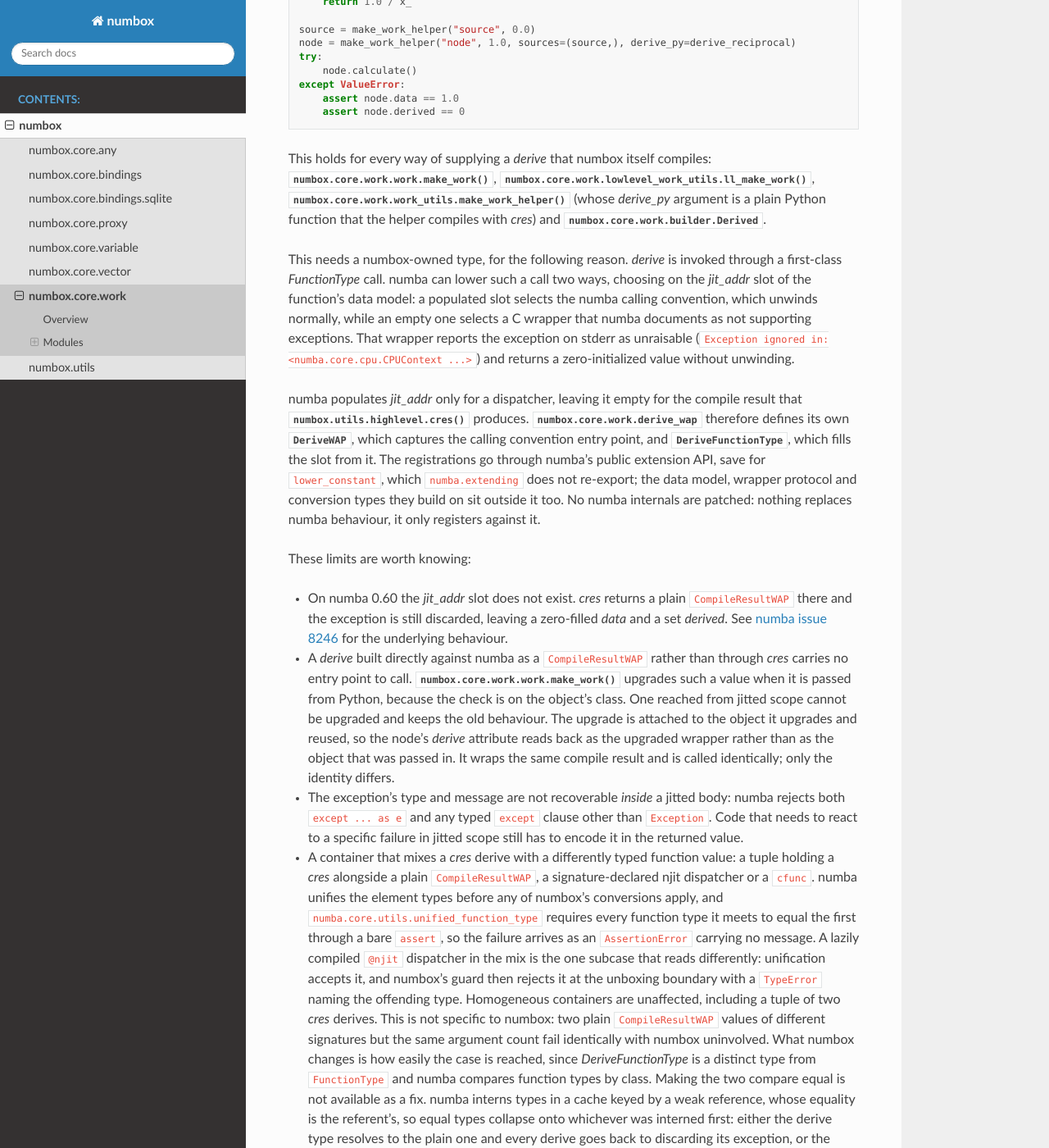
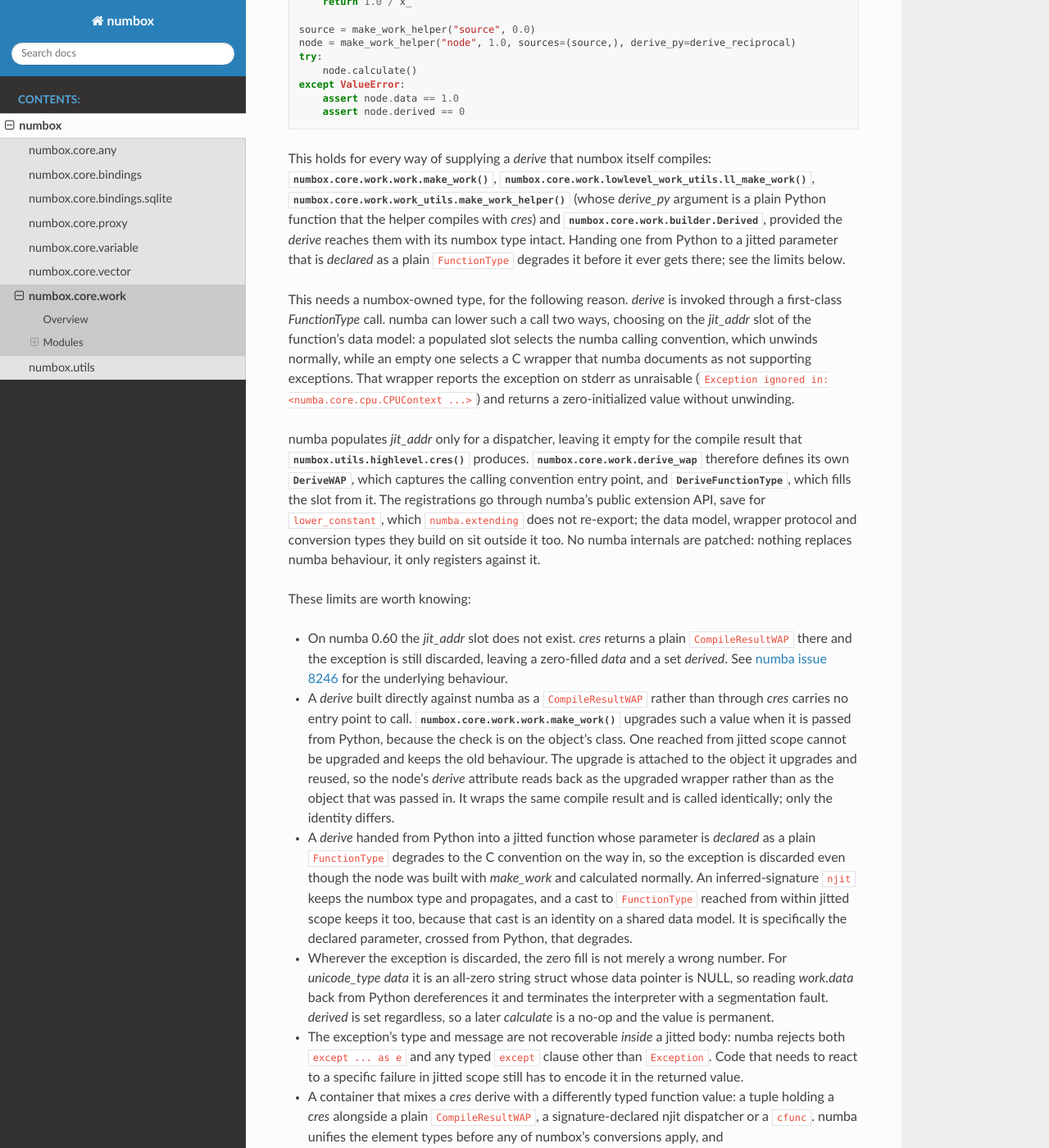
Before and after one commit to Goykhman/numbox, a Sphinx documentation site: the page built from docs/numbox.core.work.rst, in a window 1280 px wide and 1400 px high, scrolled down 11013 px. Shown: the whole window at 82% size. Built offline with Sphinx 7.4.7 and the Read the Docs theme 3.1.0, drawn with Linux system fonts in a browser that asks for light colours.

Commit message:
Narrow the propagation guarantee to what actually holds
The rst scoped the guarantee as every way of supplying a derive that numbox
compiles, naming make_work, ll_make_work, make_work_helper and Derived. A cres
derive supplied through make_work and calculated still discards its exception
when the enclosing jitted frame declares its parameter as a plain FunctionType:
can_convert_to degrades the value on the way in and numba's unbox leaves
jit_addr null. Measured against the tip: an inferred-signature njit raises, the
declared-FunctionType njit beside it returns 0.0, and Python scope raises.

can_convert_to's own docstring stated the same fact inverted, attributing the
degrade to the declared type rather than to the Python boundary. A cast to the
same declared type reached from within jitted scope keeps the populated slot,
because that cast is an identity on a shared FunctionModel, so one source-level
call site has two exception semantics depending on where the value came from.

Also restores the consequence of the zero fill for unicode_type data, which the
rst carried before this branch and which is still live wherever the exception is
discarded: the payload is a string struct with a NULL data pointer, and reading
it back from Python terminates the interpreter. Verified at the tip, exit 139.
The Work.derive docstring's closed count of two residual cases is widened: a
cfunc is not upgraded either, and the declared-parameter case above is a fourth.

```diff
--- a/docs/numbox.core.work.rst
+++ b/docs/numbox.core.work.rst
@@ -544,7 +544,9 @@ This holds for every way of supplying a `derive` that numbox itself compiles:
 :func:`numbox.core.work.lowlevel_work_utils.ll_make_work`,
 :func:`numbox.core.work.work_utils.make_work_helper` (whose `derive_py` argument is a
 plain Python function that the helper compiles with `cres`) and
-:class:`numbox.core.work.builder.Derived`.
+:class:`numbox.core.work.builder.Derived`, provided the `derive` reaches them with its
+numbox type intact. Handing one from Python to a jitted parameter that is *declared* as
+a plain ``FunctionType`` degrades it before it ever gets there; see the limits below.
 
 This needs a numbox-owned type, for the following reason.
 `derive` is invoked through a first-class `FunctionType` call. numba can lower such a
@@ -578,6 +580,18 @@ These limits are worth knowing:
   is attached to the object it upgrades and reused, so the node's `derive` attribute reads
   back as the upgraded wrapper rather than as the object that was passed in. It wraps the
   same compile result and is called identically; only the identity differs.
+- A `derive` handed from Python into a jitted function whose parameter is *declared* as a
+  plain ``FunctionType`` degrades to the C convention on the way in, so the exception is
+  discarded even though the node was built with `make_work` and calculated normally. An
+  inferred-signature ``njit`` keeps the numbox type and propagates, and a cast to
+  ``FunctionType`` reached from within jitted scope keeps it too, because that cast is an
+  identity on a shared data model. It is specifically the declared parameter, crossed from
+  Python, that degrades.
+- Wherever the exception is discarded, the zero fill is not merely a wrong number. For
+  `unicode_type` `data` it is an all-zero string struct whose data pointer is NULL, so
+  reading `work.data` back from Python dereferences it and terminates the interpreter with
+  a segmentation fault. `derived` is set regardless, so a later `calculate` is a no-op and
+  the value is permanent.
 - The exception's type and message are not recoverable *inside* a jitted body: numba
   rejects both ``except ... as e`` and any typed ``except`` clause other than
   ``Exception``. Code that needs to react to a specific failure in jitted scope still has
```
Also changed, not shown: 1 other file.
